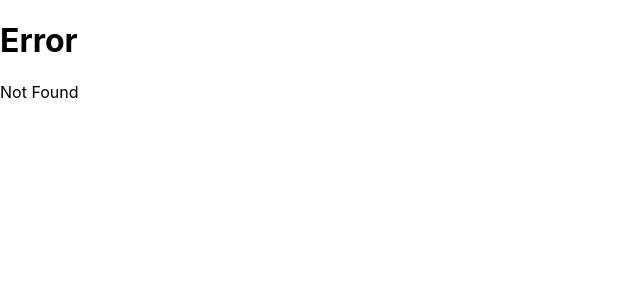
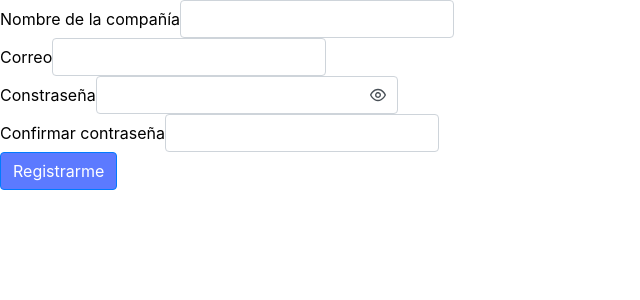
Before and after one commit to juanberme/PDG2_Phone, a React (Create React App) app: page /newAdmin in a window 1280 px wide. Before the commit this address had no page. Shown: the top 300 px of the page, without its empty margins (0-640 px from the left). Built offline with nearby package versions, Linux system fonts and the light colour scheme.

Commit message:
admin and newadmin

```diff
--- /dev/null
+++ b/src/routes/Admin.jsx
@@ -0,0 +1,32 @@
+import React, {useState} from 'react';
+import { Password } from 'primereact/password';
+import { InputText } from 'primereact/inputtext';
+import { Button } from 'primereact/button';
+
+export const Admin = () => {
+  //email
+  const [inputCompany, setInputCompany] = useState('');
+  const handleCompanyInput = (e) => {
+    setInputCompany(e.target.value);
+  }
+
+  //password
+  const [inputPassword, setInputPassword] = useState('');
+  const handlePasswordInput = (e) =>{
+    setInputPassword(e.target.value);
+  }
+
+  return (
+    <div>
+      <div>
+        <label htmlFor='username'>Nombre </label>
+        <InputText value={inputCompany} onChange={handleCompanyInput}/>
+      </div>
+      <div>
+        <label htmlFor='password'>Contraseña</label>
+        <Password id='password' value={inputPassword} onChange={handlePasswordInput} feedback={false} toggleMask/>
+      </div>
+      <Button label="Ingresar"/>
+    </div>
+  )
+}
--- /dev/null
+++ b/src/routes/NewAdmin.jsx
@@ -0,0 +1,49 @@
+import React, {useState} from 'react';
+import { Password } from 'primereact/password';
+import { InputText } from 'primereact/inputtext';
+import { Button } from 'primereact/button';
+
+export const NewAdmin = () => {
+    const [inputNewUsername, setInputNewUsername] = useState('');
+    const handleNewUsernameInput = (e) => {
+        setInputNewUsername(e.target.value);
+    }
+
+    const [inputEmail, setInputEmail] = useState('');
+    const handleEmailInput = (e) => {
+        setInputEmail(e.target.value);
+    }
+
+    const [inputNewPassword, setInputNewPassword] = useState('');
+    const handleNewPasswordInput = (e) => {
+        setInputNewPassword(e.target.value);
+    }
+
+    const [inputPasswordConfirm, setInputPasswordConfirm] = useState('');
+    const handlePasswordConfirmInput = (e) => {
+        setInputPasswordConfirm(e.target.value);
+    }
+  return (
+    <div>
+        <div>
+            <label htmlFor='newUsername'>Nombre de la compañía</label>
+            <InputText id='newUsername' value={inputNewUsername} onChange={handleNewUsernameInput}/>
+        </div>
+        <div>
+            <label htmlFor='email'>Correo</label>
+            <InputText id='email'value={inputEmail} onChange={handleEmailInput}/>
+        </div>
+        <div>
+            <label htmlFor='newPassword'>Constraseña</label>
+            <Password id='newPassword' value={inputNewPassword} onChange={handleNewPasswordInput} toggleMask/>
+        </div>
+
+        <div>
+            <label htmlFor='passwordConfirm'>Confirmar contraseña</label>
+            <InputText id='passwordConfirm' value={inputPasswordConfirm} onChange={handlePasswordConfirmInput} feedback={false}/>
+        </div>
+
+        <Button label="Registrarme"/>
+    </div>
+  )
+}
```
Also changed, not shown: src/index.js (+9 -0 lines).
